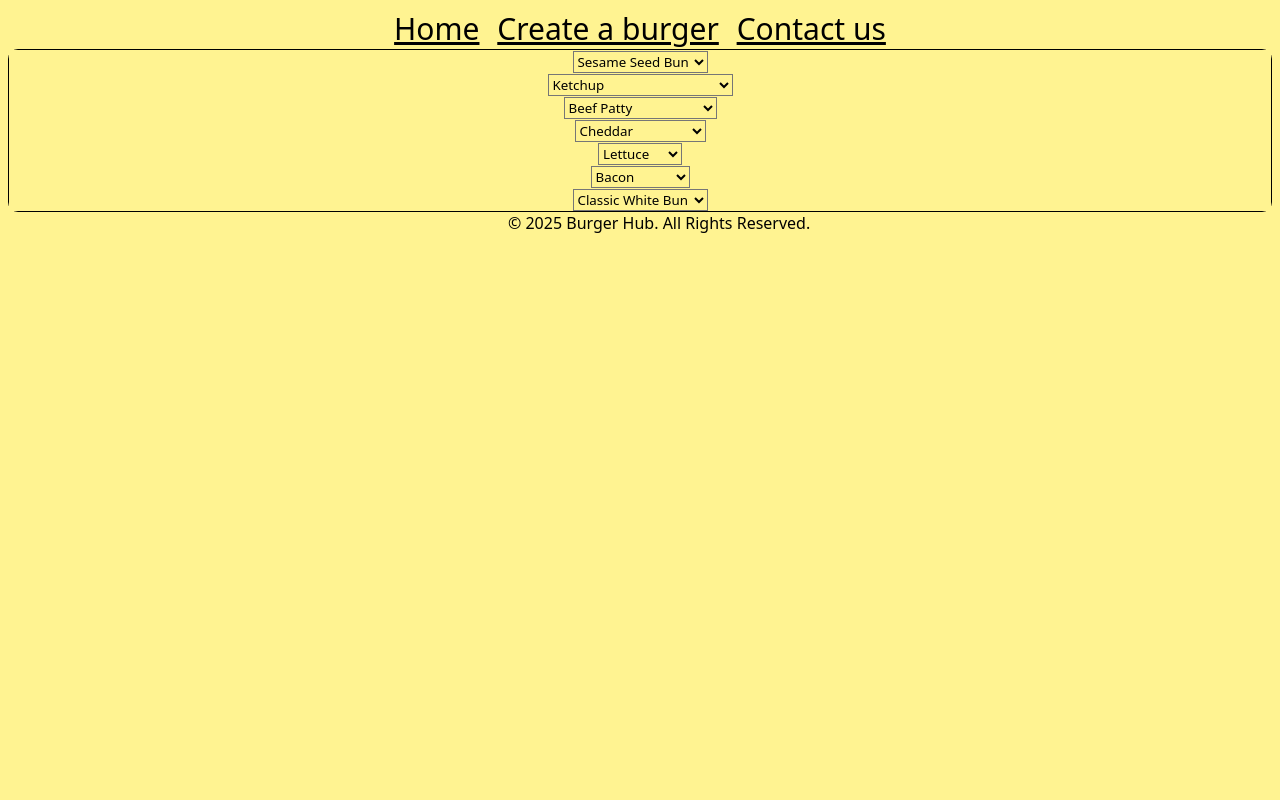
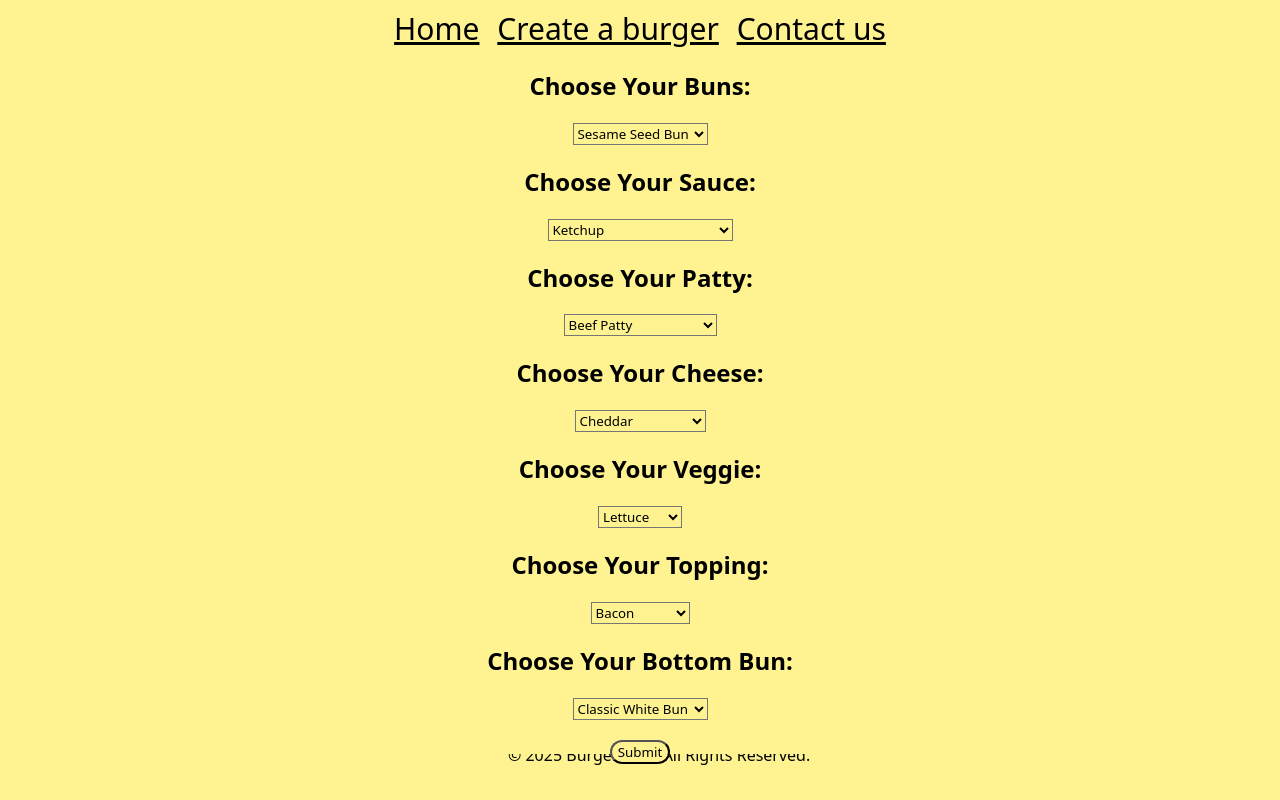
Before and after one commit to Sqwoze/burger-hub, a plain HTML site: page create-a-burger.html in a window 1280 px wide. Drawn offline with Linux system fonts and the light colour scheme.

Commit message:
Made the create a burger page of the website

```diff
--- a/create-a-burger.html
+++ b/create-a-burger.html
@@ -23,6 +23,7 @@
     <article>
         <form action="POST" class="form">
             <div class="buns">
+                <h1>Choose Your Buns:</h1>
             <select name="Bun" id="bun">
                 <option value="1">Sesame Seed Bun</option>
                 <option value="2">Potato Bun</option>
@@ -32,6 +33,7 @@
             </select>
         </div>
         <div class="sauces">
+            <h1>Choose Your Sauce:</h1>
         <select name="sauce" id="sauce">
             <option value="1">Ketchup</option>
             <option value="2">Thousand Island Dressing</option>
@@ -41,6 +43,7 @@
         </select>
     </div>
     <div class="patties">
+        <h1>Choose Your Patty:</h1>
         <select name="patty" id="patty">
             <option value="1">Beef Patty</option>
             <option value="2">Fish Patty</option>
@@ -50,6 +53,7 @@
         </select>
     </div>
     <div class="cheeses">
+        <h1>Choose Your Cheese:</h1>
         <select name="cheese" id="cheese">
             <option value="1">Cheddar</option>
             <option value="2">American Cheese</option>
@@ -59,6 +63,7 @@
         </select>
     </div>
     <div class="veggies">
+        <h1>Choose Your Veggie:</h1>
         <select name="veggie" id="veggie">
             <option value="1">Lettuce</option>
             <option value="2">Tomatoes</option>
@@ -68,6 +73,7 @@
         </select>
     </div>
     <div class="toppings">
+        <h1>Choose Your Topping:</h1>
         <select name="topping" id="topping">
             <option value="1">Bacon</option>
             <option value="2">Fried Egg</option>
@@ -77,6 +83,7 @@
         </select>
     </div>
     <div class="bottom-bun">
+        <h1>Choose Your Bottom Bun:</h1>
         <select name="bottom-bun" id="bottom-bun">
             <option value="1">Classic White Bun</option>
             <option value="2">Whole Wheat Bun</option>
@@ -85,6 +92,9 @@
             <option value="5">Sesame Seed Bun</option>
         </select>
     </div>
+    <div class="submit">
+        <button type="submit" id="submit">Submit</button>
+    </div>
         </form>
 </article>
 <footer class="footer">
--- a/css/style.css
+++ b/css/style.css
@@ -62,7 +62,21 @@
 
 
 .form {
-    border: 1px solid black;
-    border-radius: 10px;
     text-align: center;
 }
+
+.submit {
+    position: relative;
+    top: 10px;
+}
+
+#submit {
+    position: relative;
+    top: 10px;
+    border-radius: 20px;
+}
+
+#submit:hover {
+    cursor: pointer;
+    background-color: white;
+}
```
Also changed, not shown: contact-us.html (+1 -0 lines).
